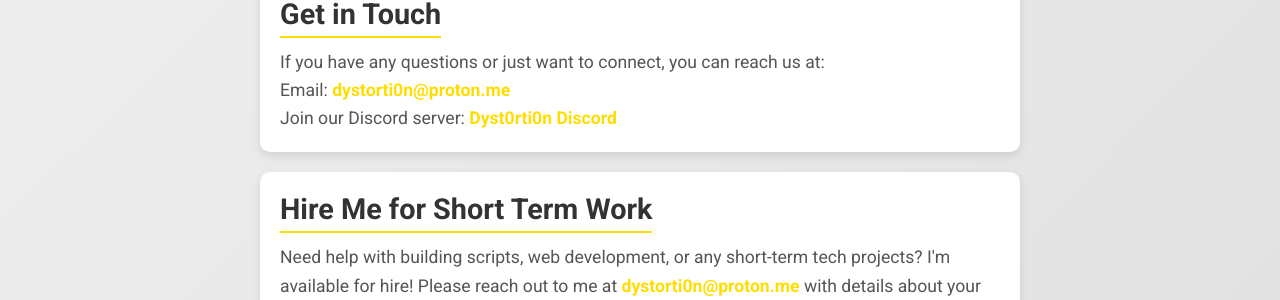
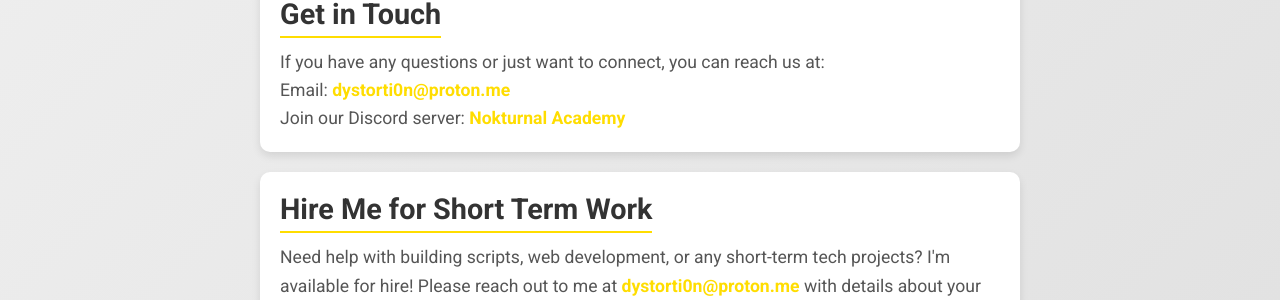
Before and after one commit to Dyst0rti0n/Dyst0rti0n.github.io, a Jekyll site: the page contact.html, which Jekyll copies as it is, in a window 1280 px wide. Shown: the part 353-653 px from the top of the page. Built offline with Jekyll 4.4.1, drawn with Linux system fonts in a browser that asks for light colours.

Commit message:
Changed Discord name

```diff
--- a/contact.html
+++ b/contact.html
@@ -21,7 +21,7 @@
             <h2>Get in Touch</h2>
             <p>If you have any questions or just want to connect, you can reach us at:</p>
             <p>Email: <a href="mailto:dystorti0n@proton.me">dystorti0n@proton.me</a></p>
-            <p>Join our Discord server: <a href="https://discord.gg/PgQjS3t4vj" target="_blank">Dyst0rti0n Discord</a></p>
+            <p>Join our Discord server: <a href="https://discord.gg/PgQjS3t4vj" target="_blank">Nokturnal Academy</a></p>
         </section>
         <section class="hire-me">
             <h2>Hire Me for Short Term Work</h2>
```
